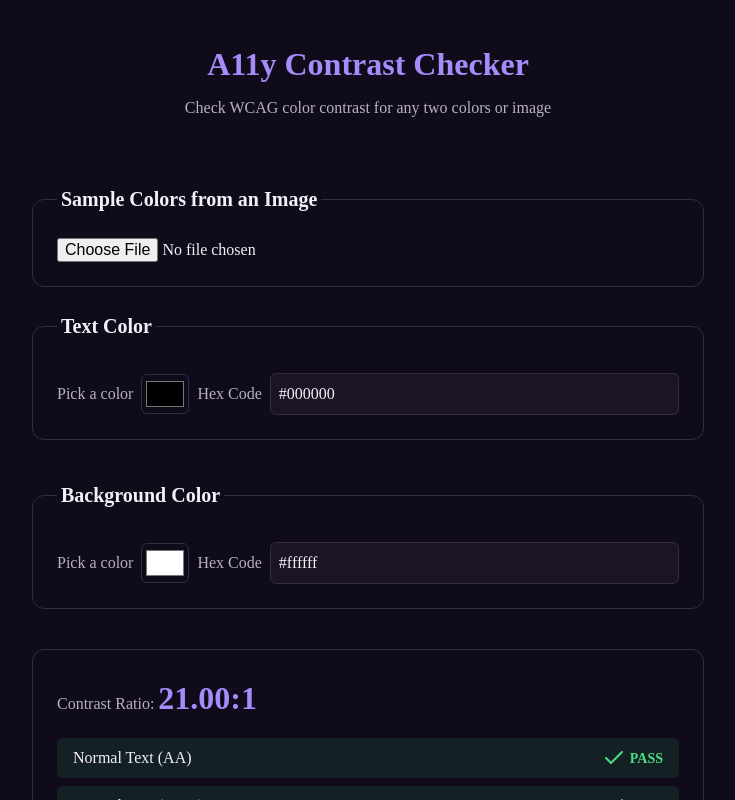
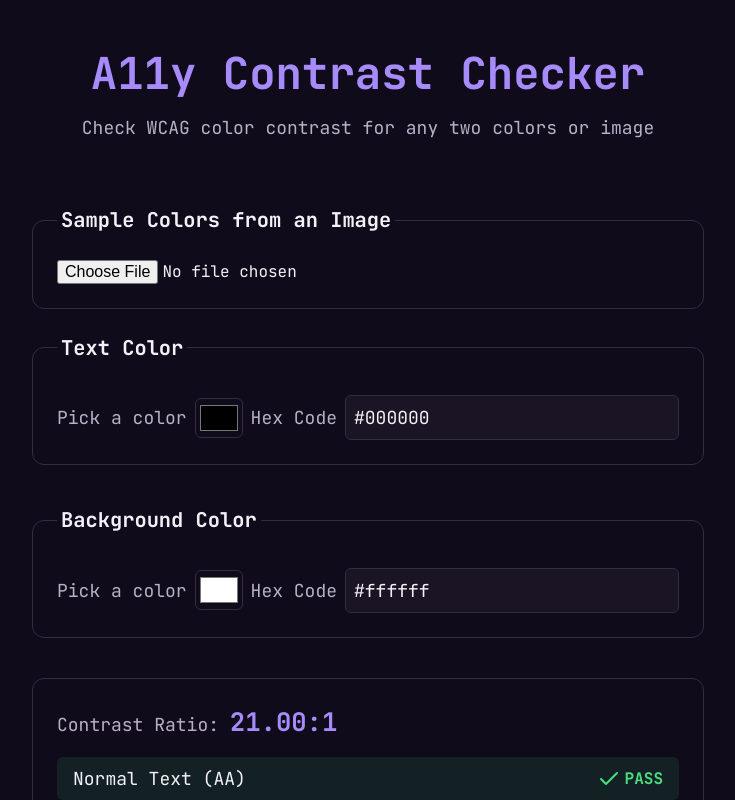
Before and after one commit to vbenedeto/a11y-contrast-checker, a Next.js app: page / in a window 1280 px wide. Shown: the top 800 px of the page, without its empty margins (272-1007 px from the left). Built offline with nearby package versions, Linux system fonts and the light colour scheme.

Commit message:
feat: update font-family and font-sizes

```diff
--- a/src/app/globals.css
+++ b/src/app/globals.css
@@ -13,6 +13,7 @@
 }
 
 body {
+  font-family: var(--font-jetbrains-mono), sans-serif;
   background: #0F0B1A;
   color: #F3F1F7;
   line-height: 1.5;
@@ -42,3 +43,7 @@ h1, h2, h3, h4, h5, h6 {
 #root, #__next {
   isolation: isolate;
 }
+
+button:hover, input:hover {
+  cursor: pointer;
+}
--- a/src/app/layout.tsx
+++ b/src/app/layout.tsx
@@ -1,17 +1,13 @@
 import type { Metadata } from "next";
-import { Geist, Geist_Mono } from "next/font/google";
+import { Geist, Geist_Mono, JetBrains_Mono, Space_Grotesk } from "next/font/google";
 import EmotionRegistry from "@/lib/emotion/emotion-registry";
 import "./globals.css";
 
-const geistSans = Geist({
-  variable: "--font-geist-sans",
+const jetbrainsMono = JetBrains_Mono({
+  variable: "--font-jetbrains-mono",
   subsets: ["latin"],
-});
-
-const geistMono = Geist_Mono({
-  variable: "--font-geist-mono",
-  subsets: ["latin"],
-});
+  weight: ["400", "500", "700"],
+})
 
 export const metadata: Metadata = {
   title: "A11y Contrast Checker",
@@ -24,7 +20,7 @@ export default function RootLayout({
   children: React.ReactNode;
 }>) {
   return (
-    <html lang="en" className={`${geistSans.variable} ${geistMono.variable}`}>
+    <html lang="en" className={`${jetbrainsMono.variable}`}>
       <body>
         <EmotionRegistry>{children}</EmotionRegistry>
       </body>
--- a/src/lib/emotion/theme.ts
+++ b/src/lib/emotion/theme.ts
@@ -30,10 +30,11 @@ const theme = {
     pill: '999px',
   },
   fontSizes: {
-    sm: '0.875rem',
-    base: '1rem',
-    lg: '1.25rem',
-    xl: '2rem',
+    sm: '1rem',
+    base: '1.125rem',
+    lg: '1.275rem',
+    xl: '1.6rem',
+    xxl: '2.75rem',
   },
 } as const;
 
```
